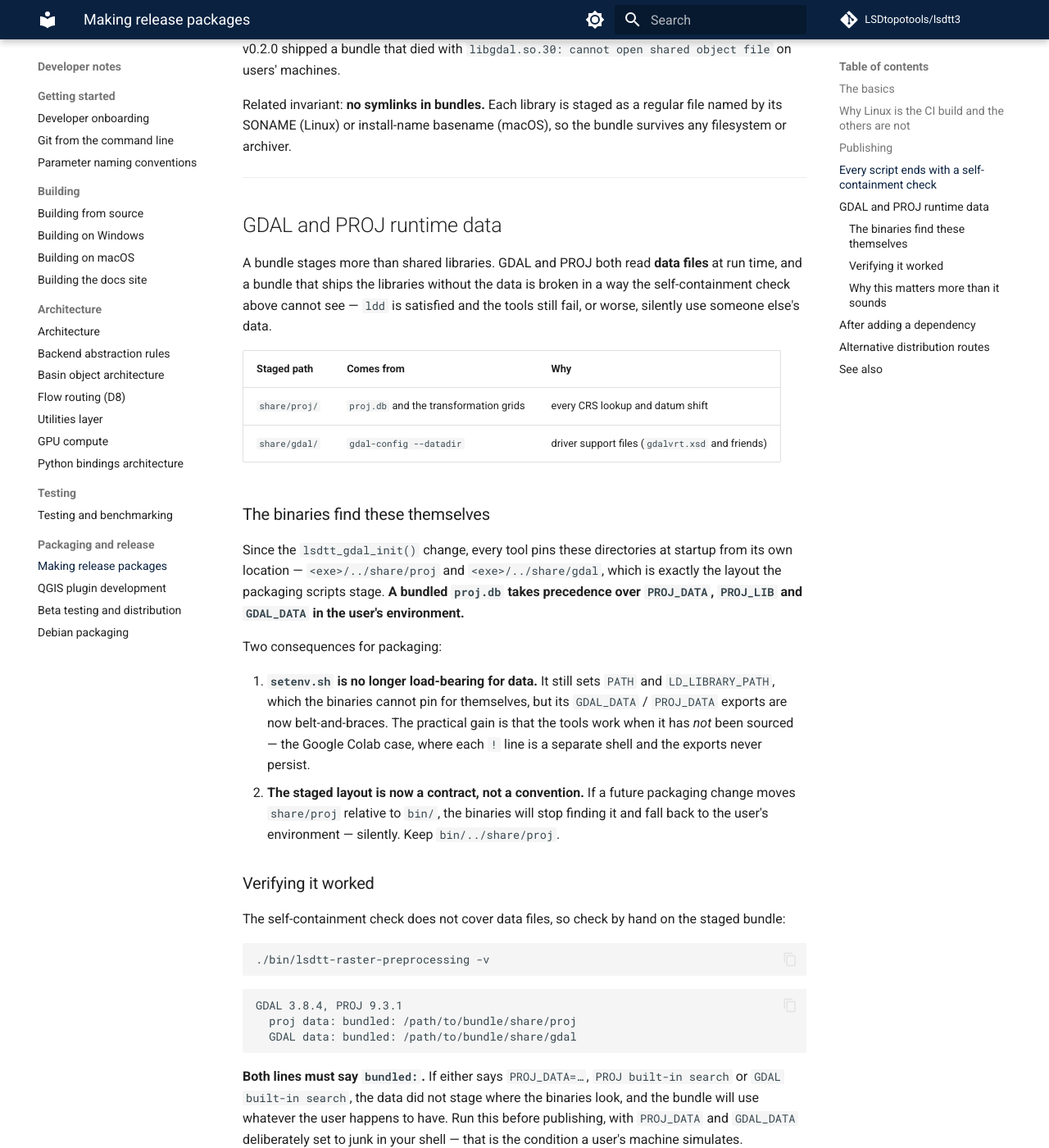
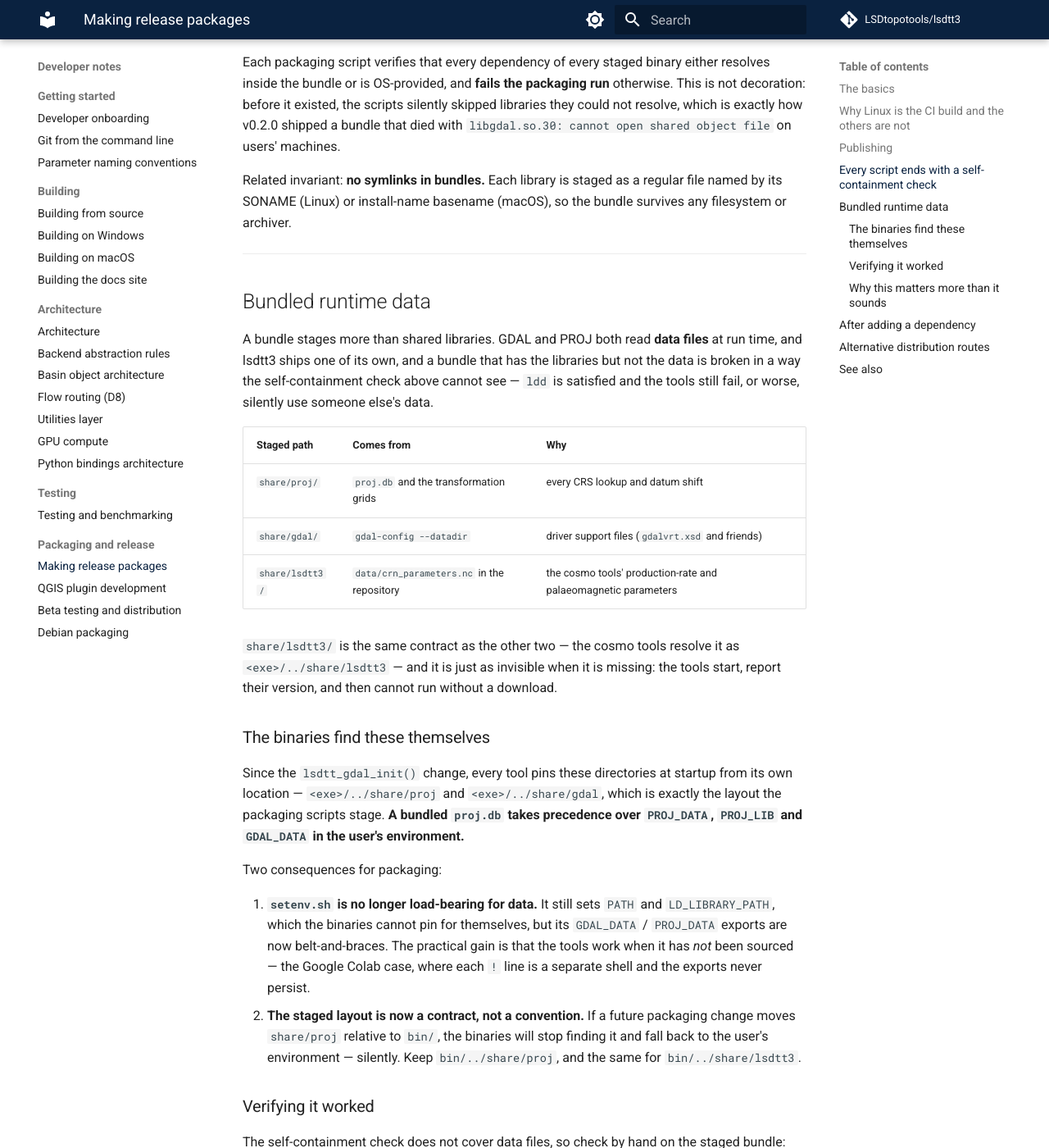
Before and after one commit to LSDtopotools/lsdtt3, an MkDocs documentation site: the page built from docs/developer_notes/making_release_packages.md, in a window 1280 px wide and 1400 px high, scrolled down 2119 px. Shown: the whole window at 82% size. Built offline with MkDocs 1.6.1 and Material for MkDocs 9.7.7, drawn with Linux system fonts in a browser that asks for light colours; comment, search, counter and statistics services are not loaded; some of the changed text lies outside the part shown.

Commit message:
Updating various routes for lsdtt3 installation

```diff
--- a/docs/developer_notes/making_release_packages.md
+++ b/docs/developer_notes/making_release_packages.md
@@ -24,10 +24,14 @@ what to bundle.
 | macOS | by hand, on a Mac — **not yet in CI** | `tools/package_macos_backend.sh` | `lsdtt3-backend-macos-<arch>-<profile>-v<ver>.tar.gz` |
 
 `tools/make_release.sh` is the single driver: resolve version → check it
-against `project(lsdtt3 VERSION ...)` → configure → build → smoke-check every
-CLI with `-v` → package → optionally publish. CI is a thin wrapper that
-apt-installs dependencies and calls it, so a local release runs the identical
-code path.
+against `project(lsdtt3 VERSION ...)` → configure → **check that no optional
+dependency was silently dropped** → build → smoke-check every CLI with `-v` →
+package → optionally publish. CI is a thin wrapper that apt-installs
+dependencies and calls it, so a local release runs the identical code path.
+
+The release build configures with `-DBUILD_TESTING=OFF`. A release packages
+nothing from the CTest suite, so compiling it is billed CI minutes spent on
+artefacts that are thrown away. Run the tests before releasing, not during.
 
 **The version lives in exactly one place: line 2 of `CMakeLists.txt`.** Tags,
 bundle filenames, the manifest, and the version the binaries report are all
@@ -95,17 +99,23 @@ the bundle survives any filesystem or archiver.
 
 ---
 
-## GDAL and PROJ runtime data
+## Bundled runtime data
 
 A bundle stages more than shared libraries. GDAL and PROJ both read **data
-files** at run time, and a bundle that ships the libraries without the data is
-broken in a way the self-containment check above cannot see — `ldd` is satisfied
-and the tools still fail, or worse, silently use someone else's data.
+files** at run time, and lsdtt3 ships one of its own, and a bundle that has the
+libraries but not the data is broken in a way the self-containment check above
+cannot see — `ldd` is satisfied and the tools still fail, or worse, silently use
+someone else's data.
 
 | Staged path | Comes from | Why |
 |---|---|---|
 | `share/proj/` | `proj.db` and the transformation grids | every CRS lookup and datum shift |
 | `share/gdal/` | `gdal-config --datadir` | driver support files (`gdalvrt.xsd` and friends) |
+| `share/lsdtt3/` | `data/crn_parameters.nc` in the repository | the cosmo tools' production-rate and palaeomagnetic parameters |
+
+`share/lsdtt3/` is the same contract as the other two — the cosmo tools resolve
+it as `<exe>/../share/lsdtt3` — and it is just as invisible when it is missing:
+the tools start, report their version, and then cannot run without a download.
 
 ### The binaries find these themselves
 
@@ -125,7 +135,7 @@ Two consequences for packaging:
 2. **The staged layout is now a contract, not a convention.** If a future
    packaging change moves `share/proj` relative to `bin/`, the binaries will stop
    finding it and fall back to the user's environment — silently. Keep
-   `bin/../share/proj`.
+   `bin/../share/proj`, and the same for `bin/../share/lsdtt3`.
 
 ### Verifying it worked
 
```
Also changed, not shown: docs/developer_notes/lsdtt3_architecture.md (+17 -12 lines), 7 other files.
